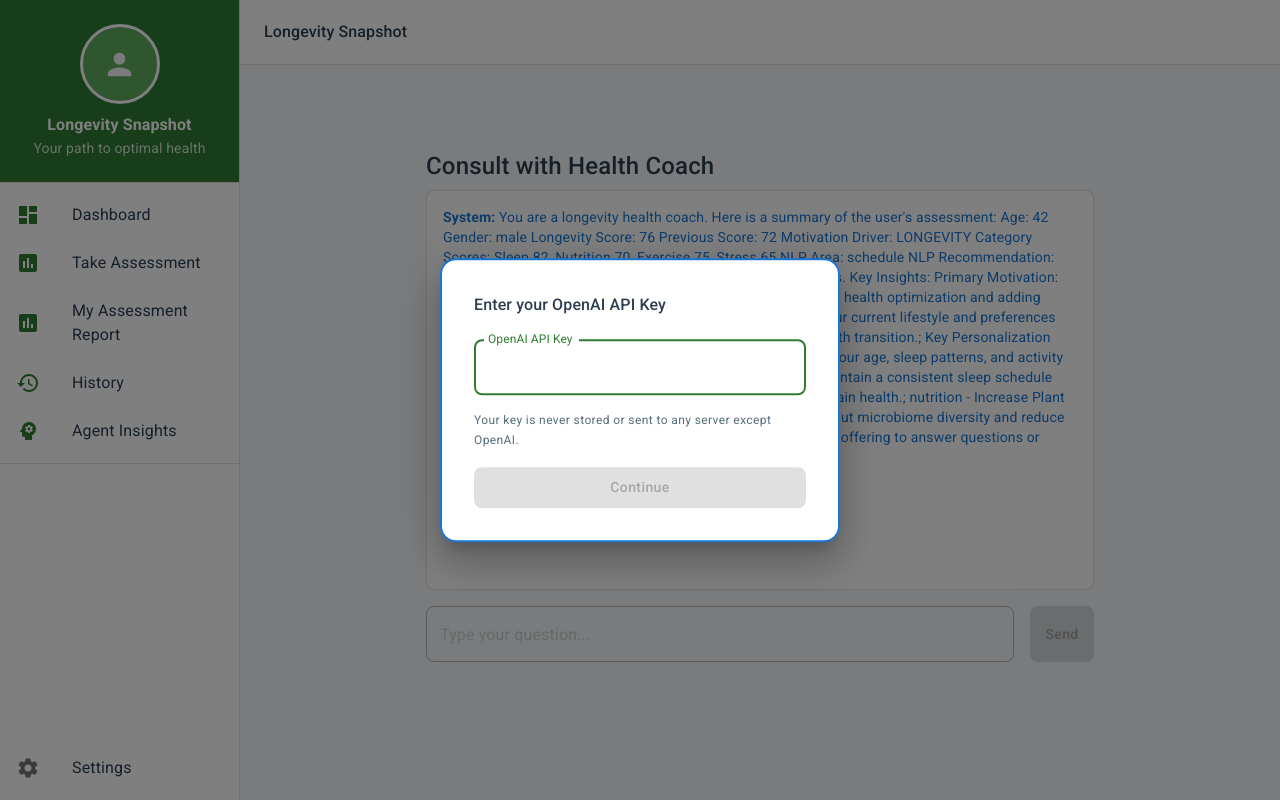
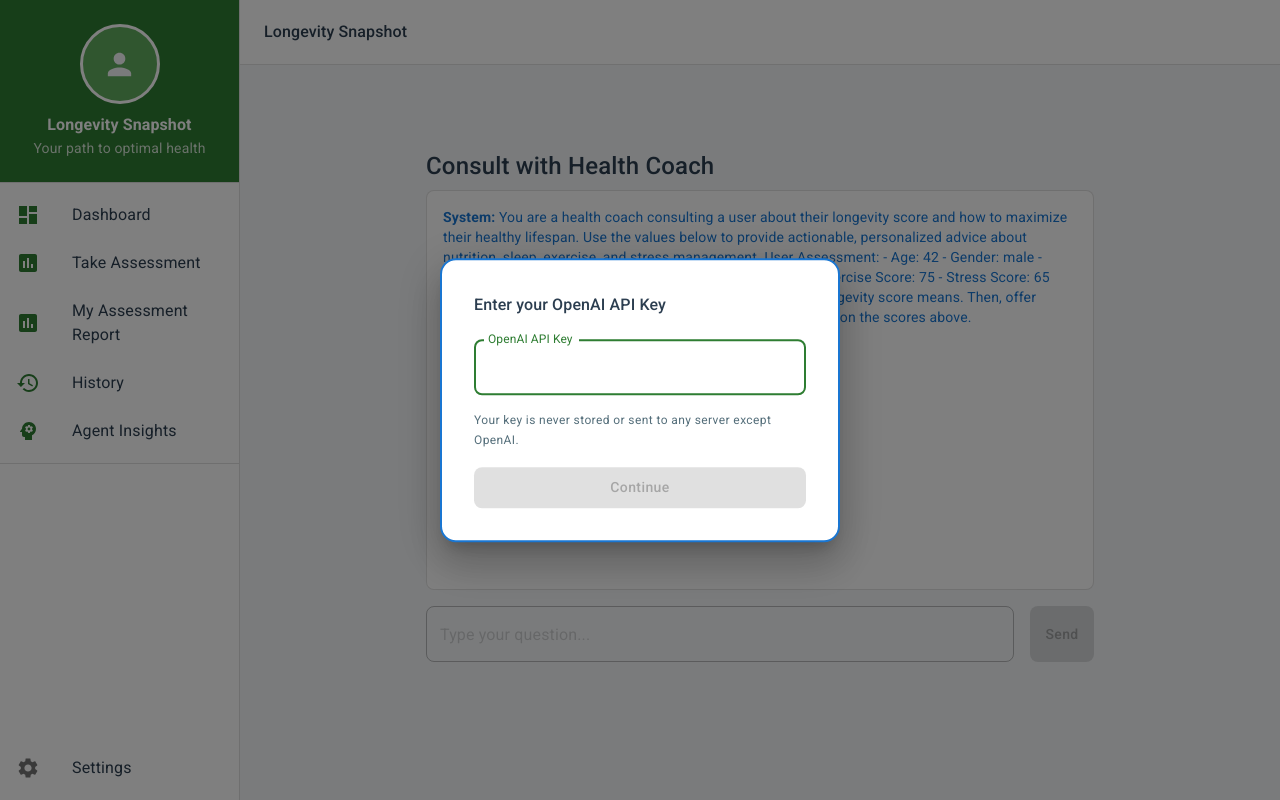
Before and after one commit to jpmellow/longevity_snap_02, a React (Create React App) app in the folder frontend/: page /health-coach-chat in a window 1280 px wide. Built offline with nearby package versions, Linux system fonts and the light colour scheme.

Commit message:
fix: update system prompt for LLM chat to concise, user-focused version

```diff
--- a/frontend/src/pages/HealthCoachChat.js
+++ b/frontend/src/pages/HealthCoachChat.js
@@ -46,18 +46,18 @@ const mockAssessment = {
 };
 
 function buildInitialPrompt(assessment) {
-  return `You are a longevity health coach. Here is a summary of the user's assessment:\n\n` +
-    `Age: ${assessment.age}\n` +
-    `Gender: ${assessment.gender}\n` +
-    `Longevity Score: ${assessment.longevityScore}\n` +
-    `Previous Score: ${assessment.previousScore}\n` +
-    `Motivation Driver: ${assessment.motivationDriver}\n` +
-    `Category Scores: Sleep ${assessment.categoryScores.sleep}, Nutrition ${assessment.categoryScores.nutrition}, Exercise ${assessment.categoryScores.exercise}, Stress ${assessment.categoryScores.stress}\n` +
-    `NLP Area: ${assessment.nlp_area}\n` +
-    `NLP Recommendation: ${assessment.nlp_recommendation}\n` +
-    (assessment.insights.length > 0 ? `Key Insights: ${assessment.insights.map(i => i.title + ': ' + i.description).join('; ')}\n` : '') +
-    (assessment.recommendations.length > 0 ? `Recommendations: ${assessment.recommendations.map(r => r.category + ' - ' + r.title + ': ' + r.description).join('; ')}\n` : '') +
-    `\nBegin the conversation by greeting the user and offering to answer questions or provide personalized longevity advice based on their results.`;
+  return (
+    `You are a health coach consulting a user about their longevity score and how to maximize their healthy lifespan. Use the values below to provide actionable, personalized advice about nutrition, sleep, exercise, and stress management.\n\n` +
+    `User Assessment:\n` +
+    `- Age: ${assessment.age}\n` +
+    `- Gender: ${assessment.gender}\n` +
+    `- Longevity Score: ${assessment.longevityScore}\n` +
+    `- Sleep Score: ${assessment.categoryScores.sleep}\n` +
+    `- Nutrition Score: ${assessment.categoryScores.nutrition}\n` +
+    `- Exercise Score: ${assessment.categoryScores.exercise}\n` +
+    `- Stress Score: ${assessment.categoryScores.stress}\n\n` +
+    `Begin by greeting the user and briefly explaining what their longevity score means. Then, offer specific recommendations for improving their longevity based on the scores above.`
+  );
 }
 
 const HealthCoachChat = () => {
```
